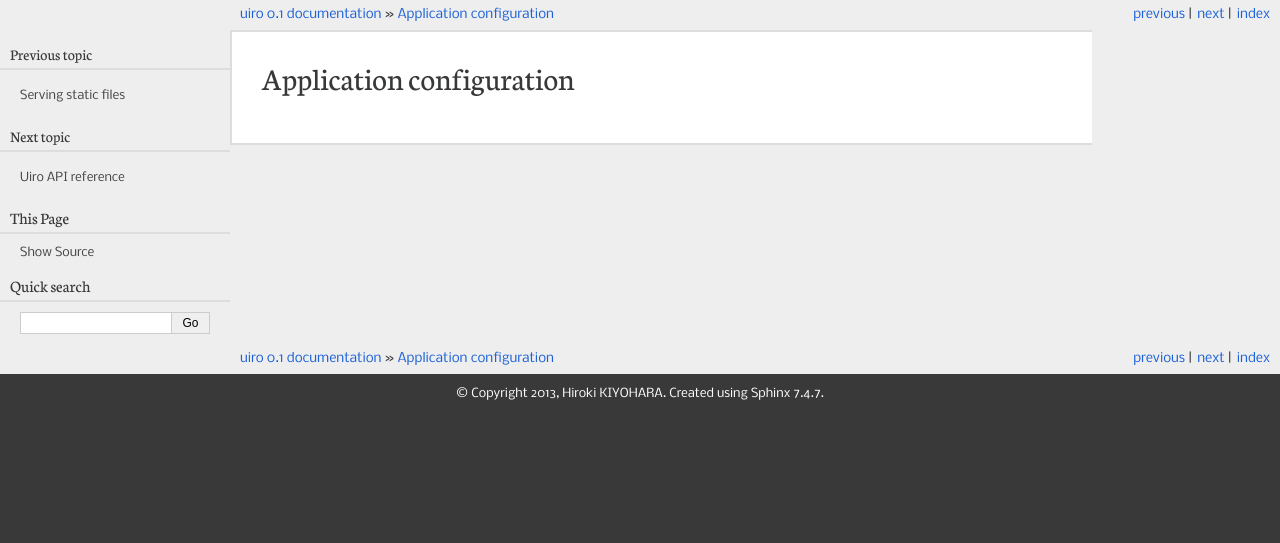
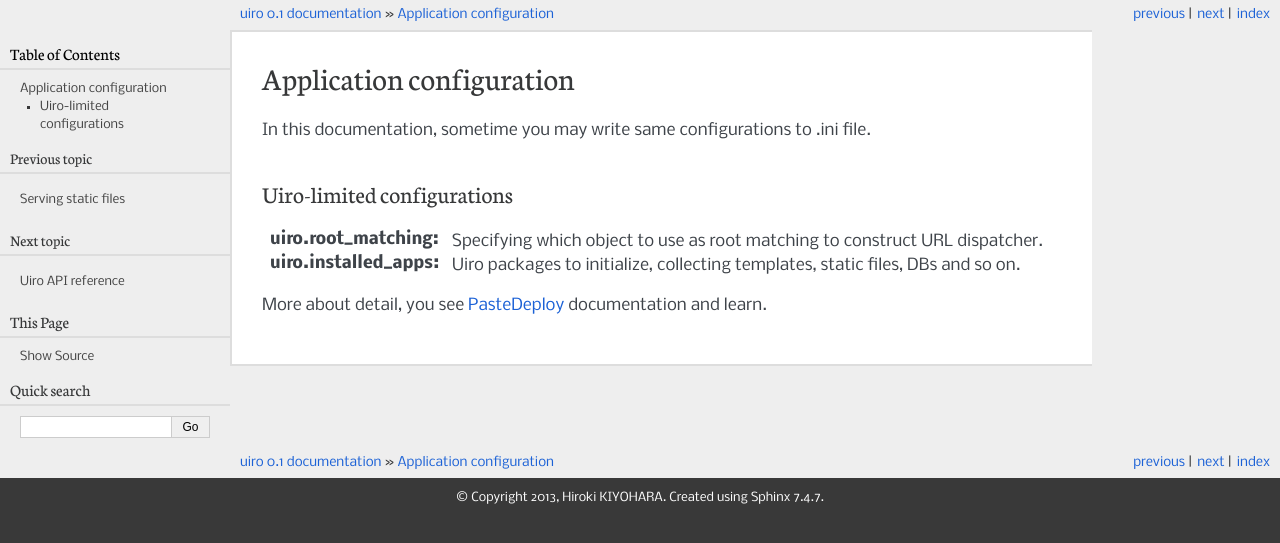
Before and after one commit to hirokiky/uiro, a Sphinx documentation site: the page built from docs/config.rst, in a window 1280 px wide. Shown: the top 543 px of the page. Built offline with Sphinx 7.4.7, drawn with Linux system fonts in a browser that asks for light colours.

Commit message:
Improved confi docs

```diff
--- a/docs/config.rst
+++ b/docs/config.rst
@@ -1,2 +1,20 @@
 Application configuration
 =========================
+
+In this documentation, sometime you may write same configurations
+to .ini file.
+
+Uiro-limited configurations
+----------------------------
+
+:uiro.root_matching:
+    Specifying which object to use as root matching to
+    construct URL dispatcher.
+
+:uiro.installed_apps:
+    Uiro packages to initialize, collecting templates, static files,
+    DBs and so on.
+
+More about detail, you see PasteDeploy_ documentation and learn.
+
+.. _PasteDeploy: http://pythonpaste.org/deploy/
```
